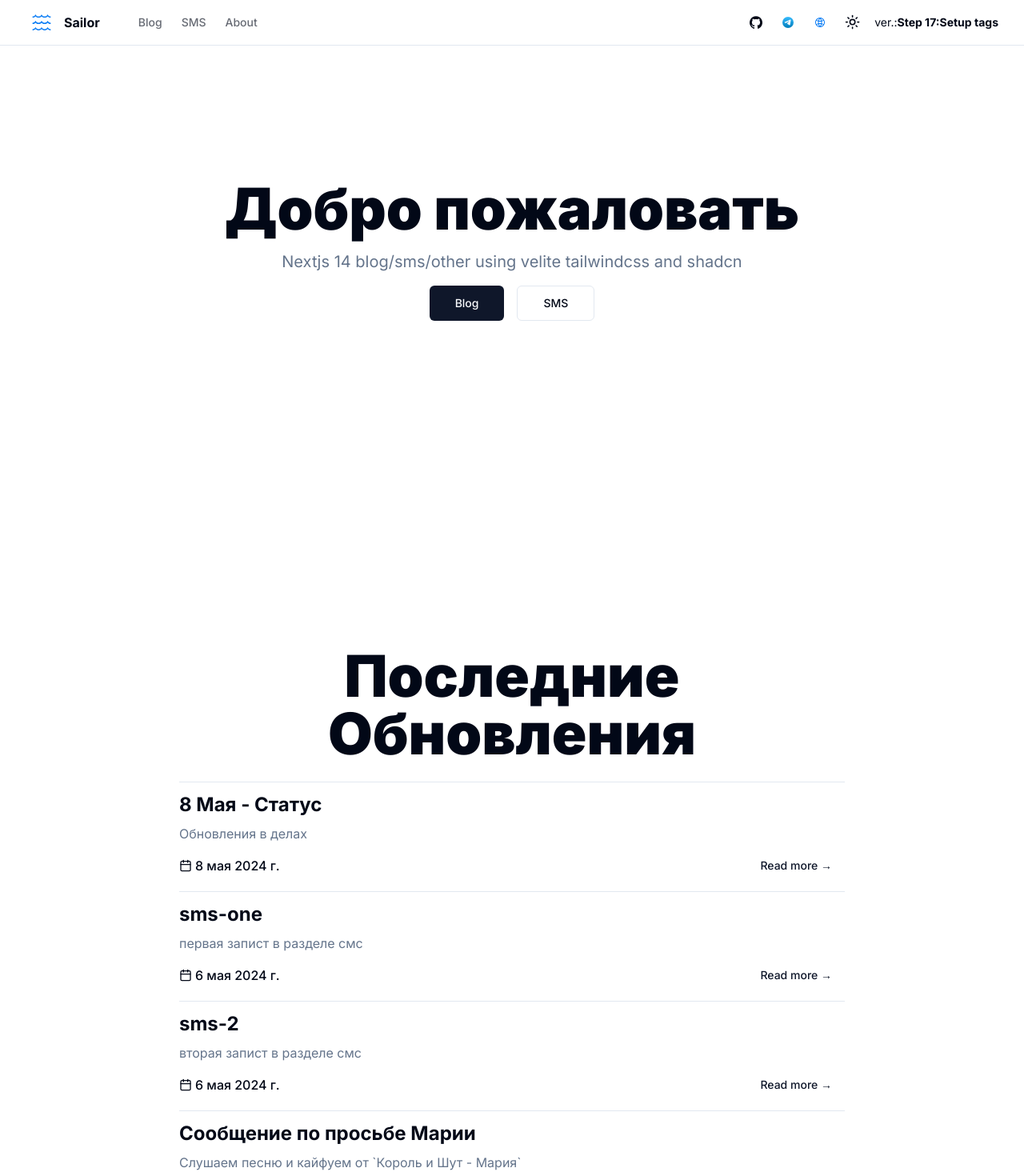
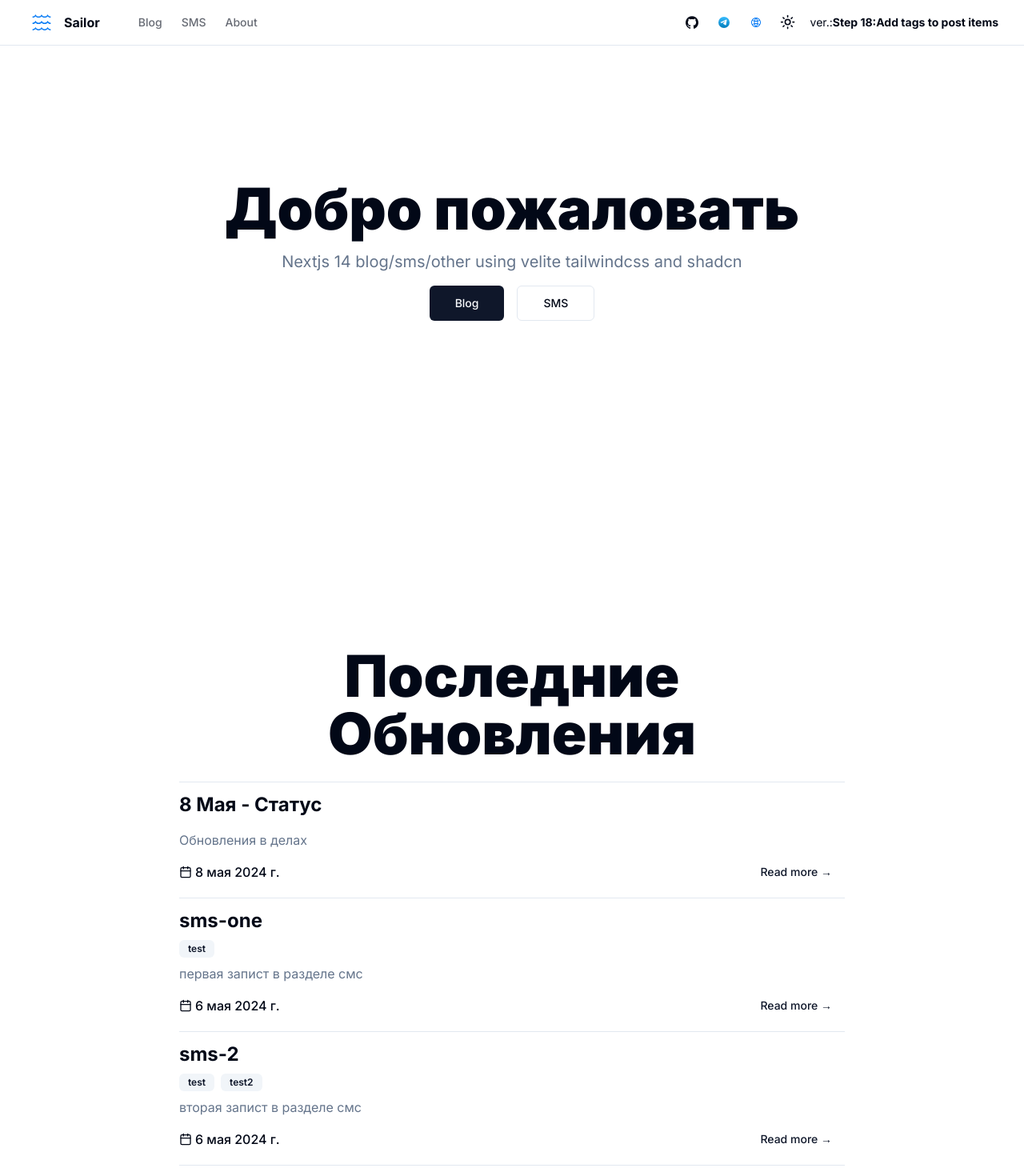
Before and after one commit to sitx/sms_markdown, a Next.js app: page / in a window 1280 px wide. Shown: the top 1470 px of the page at 80% size. Built offline with nearby package versions, Linux system fonts and the light colour scheme; no server answers.

Commit message:
Step 18:Add tags to post items

```diff
--- a/app/blog/[...slug]/page.tsx
+++ b/app/blog/[...slug]/page.tsx
@@ -4,6 +4,7 @@
 import '@/styles/mdx.css'
 import { Metadata } from 'next'
 import { siteConfig } from '@/config/site'
+import { Tag } from '@/components/tag'
 
 interface PostPageProps {
   params: {
@@ -71,6 +72,9 @@
   return (
     <article className='mx container prose mx-auto max-w-3xl py-6 dark:prose-invert'>
       <h1 className='mb-2 text-2xl'>{post.title}</h1>
+      <div className='mb-2 flex gap-2'>
+        {post.tags?.map(tag => <Tag key={tag} tag={tag} />)}
+      </div>
       {post.description ? (
         <p className='mt-0 text-xl text-muted-foreground'>{post.description}</p>
       ) : null}
--- a/app/blog/page.tsx
+++ b/app/blog/page.tsx
@@ -45,7 +45,7 @@
         {displayPosts?.length > 0 ? (
           <ul className='flex flex-col'>
             {displayPosts.map(post => {
-              const { slug, date, description, title } = post
+              const { slug, date, description, title, tags } = post
               return (
                 <li key={slug}>
                   <PostItem
@@ -53,6 +53,7 @@
                     date={date}
                     title={title}
                     description={description}
+                    tags={tags}
                   />
                 </li>
               )
--- a/app/page.tsx
+++ b/app/page.tsx
@@ -52,6 +52,7 @@
                 title={post.title}
                 description={post.description}
                 date={post.date}
+                tags={post.tags}
               />
             </li>
           ))}
--- a/components/post-item.tsx
+++ b/components/post-item.tsx
@@ -2,19 +2,22 @@
 import Link from 'next/link'
 import { buttonVariants } from './ui/button'
 import { cn, formatDate } from '@/lib/utils'
+import { Tag } from './tag'
 
 interface PostItemProps {
   slug: string
   title: string
   description?: string
   date: string
+  tags?: Array<string>
 }
 
 export default function PostItem({
   slug,
   title,
   description,
-  date
+  date,
+  tags
 }: PostItemProps) {
   return (
     <article className='flex flex-col gap-2 border-b border-border py-3'>
@@ -22,6 +25,9 @@
         <h2 className='text-2xl font-bold'>
           <Link href={slug}>{title}</Link>
         </h2>
+      </div>
+      <div className='flex gap-2'>
+        {tags?.map(tag => <Tag tag={tag} key={tag} />)}
       </div>
       <div className='max-w-none text-muted-foreground'>{description}</div>
       <div className='flex items-center justify-between'>
--- /dev/null
+++ b/components/tag.tsx
@@ -0,0 +1,24 @@
+import Link from 'next/link'
+
+import { slug } from 'github-slugger'
+import { badgeVariants } from './ui/badge'
+
+interface TagProps {
+  tag: string
+  current?: boolean
+  count?: number
+}
+
+export function Tag({ tag, current, count }: TagProps) {
+  return (
+    <Link
+      className={badgeVariants({
+        variant: current ? 'default' : 'secondary',
+        className: 'rounded-md no-underline'
+      })}
+      href={`/tags/${slug(tag)}`}
+    >
+      {tag}
+    </Link>
+  )
+}
--- a/config/site.ts
+++ b/config/site.ts
@@ -6,7 +6,7 @@
   url: 'https://sms-sigma-nine.vercel.app',
   description: 'Nextjs 14 blog/sms/other using velite tailwindcss and shadcn',
   author: 'sky_wa1ker',
-  version: 'Step 17:Setup tags',
+  version: 'Step 18:Add tags to post items',
   avatar: '/avatar.png',
   links: {
     site: 'https://sms-sigma-nine.vercel.app/',
```
Also changed, not shown: .velite/posts.json, .velite/sms.json.
